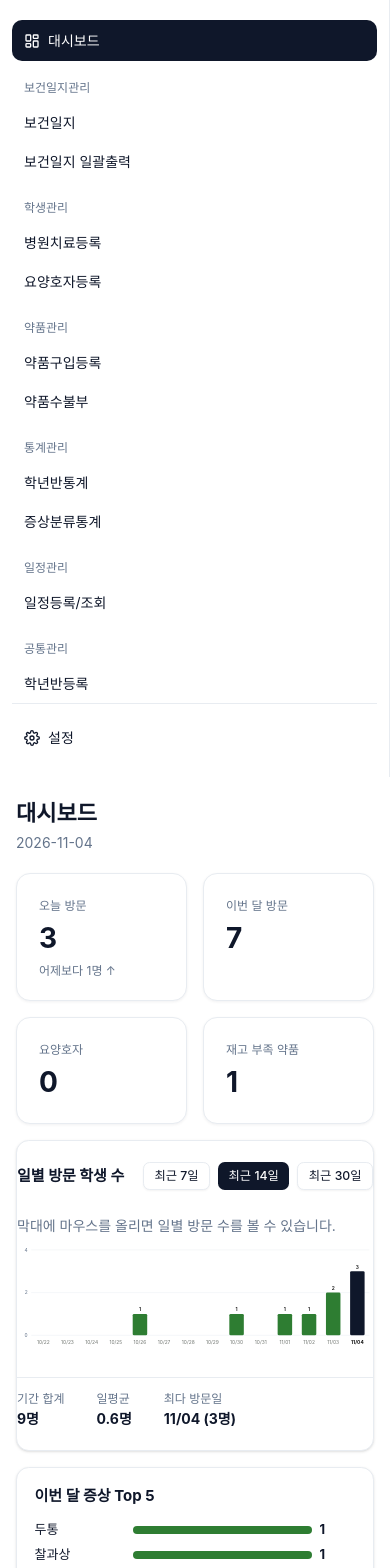
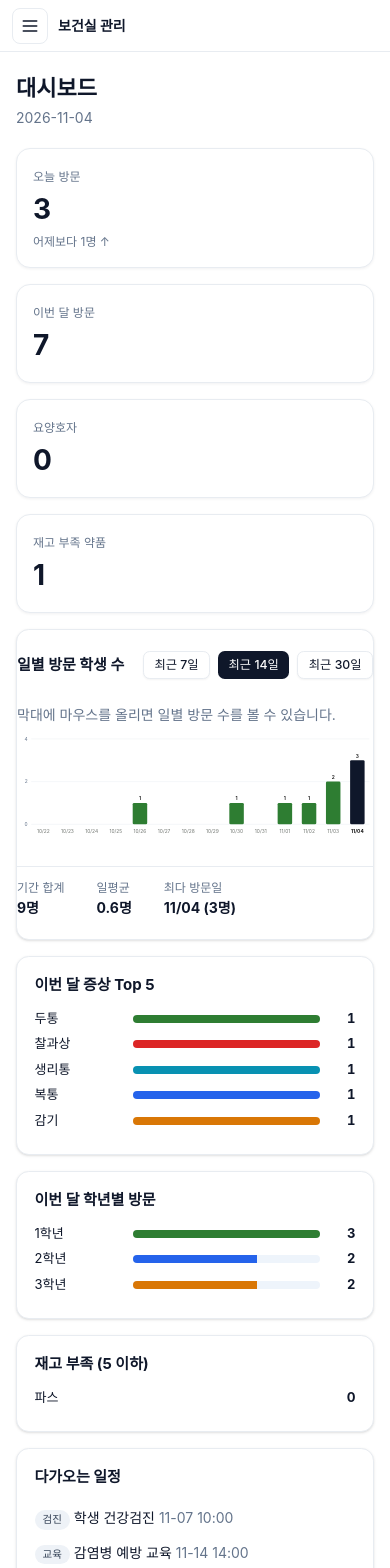
Before and after one commit to dhdmstoa2010/health-room, a React (Vite) app in the folder apps/admin/: page / in a window 390 px wide. Shown: the top 1568 px of the page. Built offline with nearby package versions, Linux system fonts and the light colour scheme.

Commit message:
feat :: 카테고리 색상 팔레트, 반응형 사이드바, 막대 숫자 잘림 수정

```diff
--- a/apps/admin/src/App.tsx
+++ b/apps/admin/src/App.tsx
@@ -37,12 +37,24 @@ export default function App() {
     return () => window.removeEventListener('hashchange', onChange)
   }, [])
 
+  const [menuOpen, setMenuOpen] = useState(false)
+  useEffect(() => setMenuOpen(false), [path])
+
   const Page = ROUTES[path] ?? Dashboard
 
   return (
     <div className="shell">
-      <Sidebar path={path} />
+      <Sidebar path={path} open={menuOpen} />
+      {menuOpen && <div className="sidebar-backdrop" onClick={() => setMenuOpen(false)} />}
       <div className="main">
+        <header className="topbar">
+          <button type="button" className="menu-btn" aria-label="메뉴 열기" aria-expanded={menuOpen} onClick={() => setMenuOpen((o) => !o)}>
+            <svg width="20" height="20" viewBox="0 0 24 24" fill="none" stroke="currentColor" strokeWidth="2" strokeLinecap="round" aria-hidden="true">
+              <path d="M4 6h16M4 12h16M4 18h16" />
+            </svg>
+          </button>
+          <b>보건실 관리</b>
+        </header>
         <main className="content"><Page key={path} /></main>
       </div>
     </div>
--- a/apps/admin/src/components/common/bar-list.tsx
+++ b/apps/admin/src/components/common/bar-list.tsx
@@ -1,15 +1,16 @@
 import { Empty } from './empty'
+import { paletteAt } from '@/lib/palette'
 
-export function BarList({ items }: { items: { label: string; value: number }[] }) {
+export function BarList({ items, colors }: { items: { label: string; value: number }[]; colors?: Record<string, string> }) {
   const max = Math.max(1, ...items.map((i) => i.value))
   if (!items.length) return <Empty />
   return (
     <div>
-      {items.map((i) => (
-        <div className="bar-row" key={i.label}>
-          <span>{i.label}</span>
-          <div className="bar"><i style={{ width: `${(i.value / max) * 100}%` }} /></div>
-          <b>{i.value}</b>
+      {items.map((i, idx) => (
+        <div className="bar-row bar-list-row" key={i.label}>
+          <span className="bar-label" title={i.label}>{i.label}</span>
+          <div className="bar"><i style={{ width: `${(i.value / max) * 100}%`, background: colors?.[i.label] ?? paletteAt(idx) }} /></div>
+          <b className="bar-value">{i.value}</b>
         </div>
       ))}
     </div>
--- a/apps/admin/src/index.css
+++ b/apps/admin/src/index.css
@@ -101,6 +101,7 @@
 .nav-link.active, .nav-link.active:hover { background: var(--black); color: var(--white); font-weight: 500; }
 
 .main { min-width: 0; }
+.topbar, .sidebar-backdrop { display: none; }
 .content { padding: 28px 32px 64px; max-width: 1280px; }
 
 .page-head { display: flex; justify-content: space-between; align-items: flex-end; gap: 16px; margin-bottom: 20px; }
@@ -115,7 +116,7 @@
 .grid.cols-4 { grid-template-columns: repeat(4, 1fr); }
 .grid.cols-2 { grid-template-columns: 1fr 1fr; }
 .grid.side { grid-template-columns: 1fr 300px; align-items: start; }
-.stat { background: var(--white); border: 1px solid var(--gray-100); border-radius: 14px; padding: 20px 22px; box-shadow: 0 1px 3px rgba(15, 23, 42, 0.06); }
+.stat { min-width: 0; overflow-wrap: anywhere; background: var(--white); border: 1px solid var(--gray-100); border-radius: 14px; padding: 20px 22px; box-shadow: 0 1px 3px rgba(15, 23, 42, 0.06); }
 .stat span { color: var(--gray-500); font-size: 12px; }
 .stat strong { display: block; font-size: 28px; margin-top: 2px; }
 
@@ -155,6 +156,9 @@ table.table { width: 100%; border-collapse: collapse; }
 .empty { text-align: center; color: var(--gray-500); padding: 36px 0; }
 
 
+.bar-row.bar-list-row { grid-template-columns: minmax(48px, 90px) minmax(0, 1fr) minmax(28px, auto); }
+.bar-label { overflow: hidden; text-overflow: ellipsis; white-space: nowrap; }
+.bar-value { text-align: right; font-variant-numeric: tabular-nums; }
 .bar-row { display: grid; grid-template-columns: 90px 1fr 36px; align-items: center; gap: 8px; margin-bottom: 6px; font-size: 13px; }
 .bar { height: 8px; background: #eef4fb; border-radius: 4px; overflow: hidden; }
 .bar i { display: block; height: 100%; background: var(--green); }
@@ -222,9 +226,25 @@ table.table { width: 100%; border-collapse: collapse; }
 }
 
 @media (max-width: 900px) {
-  .shell { grid-template-columns: 1fr; }
-  .sidebar { position: static; height: auto; }
+  .shell { grid-template-columns: minmax(0, 1fr); }
+  .sidebar {
+    position: fixed; z-index: 50; left: 0; top: 0; bottom: 0; width: 260px; max-width: 80vw;
+    transform: translateX(-100%); transition: transform 0.2s ease; box-shadow: none;
+  }
+  .sidebar.open { transform: none; box-shadow: 0 0 40px rgba(15, 23, 42, 0.25); }
+  .sidebar-backdrop { display: block; position: fixed; inset: 0; z-index: 40; background: rgba(15, 23, 42, 0.4); }
+  .topbar {
+    display: flex; align-items: center; gap: 10px; position: sticky; top: 0; z-index: 30;
+    height: 52px; padding: 0 12px; background: var(--white); border-bottom: 1px solid var(--gray-100);
+  }
+  .menu-btn { display: grid; place-items: center; width: 36px; height: 36px; border: 1px solid var(--gray-100); border-radius: 8px; background: var(--white); cursor: pointer; }
+  .menu-btn:hover { background: var(--gray-50); }
   .grid.cols-4 { grid-template-columns: 1fr 1fr; }
   .grid.side, .grid.cols-2 { grid-template-columns: 1fr; }
   .content { padding: 20px 16px 48px; }
+  .grid.cols-4 .stat { padding: 16px; }
 }
+
+@media (max-width: 480px) {
+  .grid.cols-4 { grid-template-columns: 1fr; }
+}
--- a/apps/admin/src/layout/Sidebar.tsx
+++ b/apps/admin/src/layout/Sidebar.tsx
@@ -1,8 +1,8 @@
 import { NAV } from './nav'
 
-export function Sidebar({ path }: { path: string }) {
+export function Sidebar({ path, open = false }: { path: string; open?: boolean }) {
   return (
-  <aside className="sidebar">
+  <aside className={`sidebar ${open ? 'open' : ''}`}>
     <a className={`nav-link nav-home ${path === 'dashboard' ? 'active' : ''}`} href="#/dashboard">
       <svg width="16" height="16" viewBox="0 0 24 24" fill="none" stroke="currentColor" strokeWidth="2" strokeLinecap="round" strokeLinejoin="round" aria-hidden="true">
         <rect x="3" y="3" width="7" height="9" rx="1" />
--- /dev/null
+++ b/apps/admin/src/lib/palette.ts
@@ -0,0 +1,16 @@
+import type { Code } from './data'
+
+// 카테고리형 팔레트 (흰 배경에서 구분되는 중채도 색상)
+export const PALETTE = [
+  '#2e7d32', '#2563eb', '#d97706', '#9333ea', '#dc2626',
+  '#0891b2', '#db2777', '#65a30d', '#4f46e5', '#475569',
+] as const
+
+export const paletteAt = (i: number) => PALETTE[i % PALETTE.length]
+
+/** 증상 코드 순서 기준으로 이름 → 색상 매핑 (대시보드·보건일지에서 동일한 색 사용) */
+export function symptomColors(codes: Code[]): Record<string, string> {
+  return Object.fromEntries(
+    codes.filter((c) => c.group === 'symptom').map((c, i) => [c.name, paletteAt(i)]),
+  )
+}
--- a/apps/admin/src/pages/Dashboard.tsx
+++ b/apps/admin/src/pages/Dashboard.tsx
@@ -4,6 +4,7 @@ import { Button } from '@/components/ui/button'
 import { useMemo, useState } from 'react'
 import { dateStr, nameMap, today, useChronic, useCodes, useLogs, usePurchases, useSchedules } from '@/lib/data'
 import { countBy, stockOf } from '@/lib/stats'
+import { symptomColors } from '@/lib/palette'
 import { BarList } from '@/components/common/bar-list'
 import { Empty } from '@/components/common/empty'
 import { PageHeader } from '@/components/common/page-header'
@@ -135,7 +136,7 @@ export default function Dashboard() {
       </Card>
 
       <div className="grid cols-2" style={{ marginTop: 16 }}>
-        <Card className="gap-0 p-5"><h2>이번 달 증상 Top 5</h2><BarList items={symptoms} /></Card>
+        <Card className="gap-0 p-5"><h2>이번 달 증상 Top 5</h2><BarList items={symptoms} colors={symptomColors(codes)} /></Card>
         <Card className="gap-0 p-5"><h2>이번 달 학년별 방문</h2><BarList items={grades} /></Card>
         <Card className="gap-0 p-5">
           <h2>재고 부족 (5 이하)</h2>
--- a/apps/admin/src/pages/health-log/HealthLogs.tsx
+++ b/apps/admin/src/pages/health-log/HealthLogs.tsx
@@ -17,6 +17,12 @@ import { Field } from '@/components/common/field'
 import { Modal } from '@/components/common/modal'
 import { PageHeader } from '@/components/common/page-header'
 import { countBy } from '@/lib/stats'
+import { symptomColors } from '@/lib/palette'
+
+function SymptomBadge({ name, color }: { name?: string; color?: string }) {
+  if (!name) return <Badge variant="secondary">-</Badge>
+  return <Badge variant="outline" style={color ? { color, background: `color-mix(in srgb, ${color} 12%, white)`, borderColor: `color-mix(in srgb, ${color} 30%, white)` } : undefined}>{name}</Badge>
+}
 
 const monthStart = () => today().slice(0, 8) + '01'
 
@@ -28,6 +34,7 @@ const blank = (): HealthLog => ({
 export default function HealthLogs() {
   const logs = useLogs()
   const { items: codes } = useCodes()
+  const symColors = useMemo(() => symptomColors(codes), [codes])
   const { items: classes } = useClasses()
   const names = nameMap(codes)
   const symptoms = codes.filter((c) => c.group === 'symptom' && c.active)
@@ -107,7 +114,7 @@ export default function HealthLogs() {
                     <TableCell>{l.time}</TableCell>
                     <TableCell>{classLabel(l.grade, l.classNo)}</TableCell>
                     <TableCell>{l.studentName}</TableCell>
-                    <TableCell><Badge variant="secondary">{names[l.symptomId] ?? '-'}</Badge></TableCell>
+                    <TableCell><SymptomBadge name={names[l.symptomId]} color={symColors[names[l.symptomId]]} /></TableCell>
                     <TableCell>
                       {l.treatment}
                       {l.medicines.length > 0 && (
@@ -130,7 +137,7 @@ export default function HealthLogs() {
         <div>
           <Card className="gap-0 p-5">
             <h2>증상분류 통계</h2>
-            <BarList items={stats.symptom} />
+            <BarList items={stats.symptom} colors={symColors} />
           </Card>
           <Card className="gap-0 p-5">
             <h2>약품 사용(출고)</h2>
```
